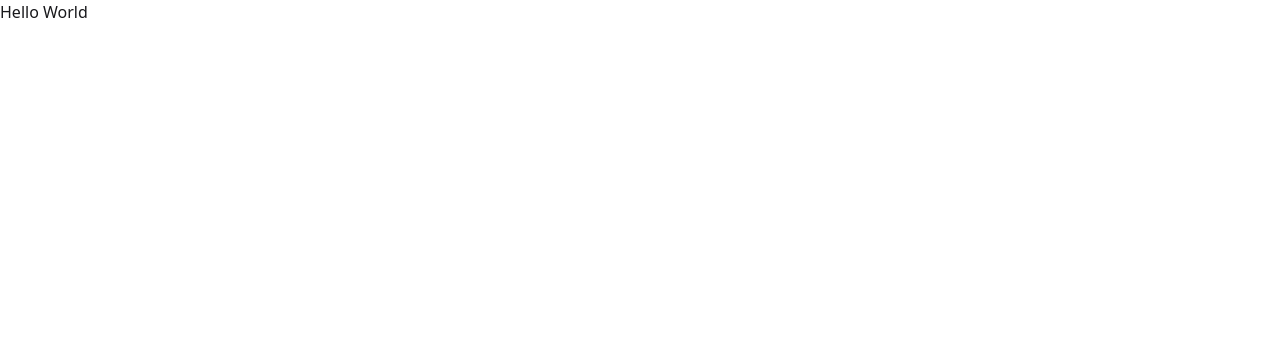
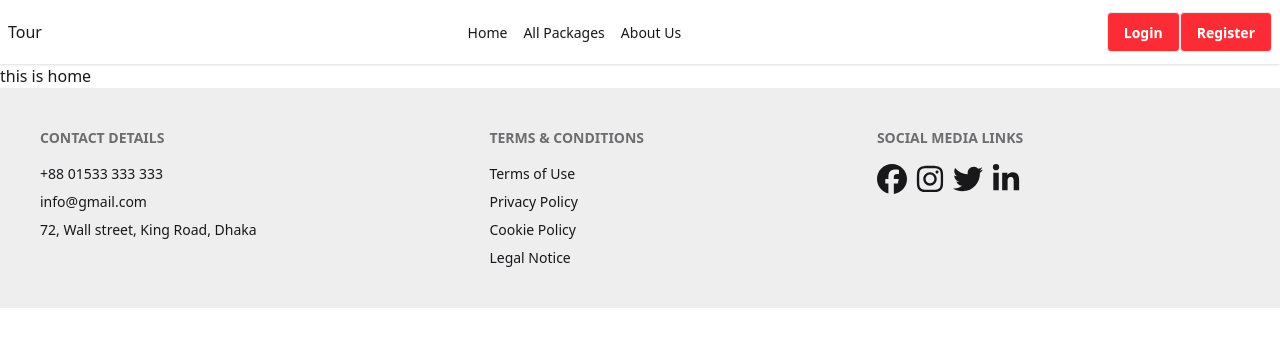
Before and after one commit to mehediakash01/Tour-Management-Client, a React (Vite) app: page / in a window 1280 px wide. Shown: the top 346 px of the page. Built offline with nearby package versions, Linux system fonts and the light colour scheme.

Commit message:
created navbar and footer

```diff
--- /dev/null
+++ b/src/Components/Footer/Footer.jsx
@@ -0,0 +1,37 @@
+import React from 'react';
+import { FaFacebook, FaInstagram, FaLinkedinIn, FaTwitter } from 'react-icons/fa6';
+
+const Footer = () => {
+    return (
+       <footer className="footer sm:footer-horizontal bg-base-300 text-base-content p-10">
+
+  <nav>
+    <h6 className="footer-title">contact Details</h6>
+      <a className="link link-hover">+88 01533 333 333</a>
+    <a className="link link-hover">info@gmail.com</a>
+    <a className="link link-hover">72, Wall street, King Road, Dhaka</a>
+  </nav>
+
+<nav>
+  <h6 className="footer-title">Terms & Conditions</h6>
+  <a className="link link-hover">Terms of Use</a>
+  <a className="link link-hover">Privacy Policy</a>
+  <a className="link link-hover">Cookie Policy</a>
+  <a className="link link-hover">Legal Notice</a>
+</nav>
+
+
+  <nav>
+    <h6 className="footer-title">Social Media Links</h6>
+    <div className='flex gap-2'>
+     <FaFacebook size={30}></FaFacebook>
+     <FaInstagram size={30}></FaInstagram>
+     <FaTwitter size={30}></FaTwitter>
+     <FaLinkedinIn size={30}></FaLinkedinIn>
+    </div>
+  </nav>
+</footer>
+    );
+};
+
+export default Footer;
--- /dev/null
+++ b/src/Components/Navbar/Navbar.jsx
@@ -0,0 +1,58 @@
+import React from "react";
+import { Link, NavLink } from "react-router";
+
+const Navbar = () => {
+  const links = (
+    <ul className="space-x-4">
+      <NavLink to="/">Home</NavLink>
+      <NavLink to="/all-packages">All Packages</NavLink>
+      <NavLink to="/About-Us">About Us</NavLink>
+    </ul>
+  );
+
+  return (
+    <div className="navbar flex justify-between bg-base-100 shadow-sm">
+      <div className="navbar-start w-fit">
+        <div className="dropdown">
+          <div tabIndex={0} role="button" className="btn btn-ghost lg:hidden">
+            <svg
+              xmlns="http://www.w3.org/2000/svg"
+              className="h-5 w-5"
+              fill="none"
+              viewBox="0 0 24 24"
+              stroke="currentColor"
+            >
+              <path
+                strokeLinecap="round"
+                strokeLinejoin="round"
+                strokeWidth="2"
+                d="M4 6h16M4 12h8m-8 6h16"
+              />
+            </svg>
+          </div>
+          <ul
+            tabIndex={0}
+            className="menu menu-sm dropdown-content bg-base-100 rounded-box z-1 mt-3 w-52 p-2 shadow"
+          >
+            {links}
+          </ul>
+        </div>
+        <p>Tour</p>
+      </div>
+      <div className="navbar-center hidden lg:flex">
+        <ul className="menu menu-horizontal px-1">{links}</ul>
+      </div>
+
+      <div className="flex justify-end ">
+        <Link to={"/login"}>
+          <button className="btn bg-red-500 text-white ">Login</button>
+        </Link>
+        <Link to={"/register"}>
+          <button className="btn  bg-red-500 text-white ">Register</button>
+        </Link>
+      </div>
+    </div>
+  );
+};
+
+export default Navbar;
--- /dev/null
+++ b/src/Components/Root/Root.jsx
@@ -0,0 +1,16 @@
+import React from 'react';
+import { Outlet } from 'react-router';
+import Footer from '../Footer/Footer';
+import Navbar from '../Navbar/Navbar';
+
+const Root = () => {
+    return (
+        <div>
+            <Navbar></Navbar>
+            <Outlet></Outlet>
+            <Footer></Footer>
+        </div>
+    );
+};
+
+export default Root;
--- a/src/Components/Router/router.jsx
+++ b/src/Components/Router/router.jsx
@@ -2,11 +2,18 @@
   createBrowserRouter,
 
 } from "react-router";
+import Root from "../Root/Root";
+import Home from "../../Pages/Home/Home";
 
 
 export const router = createBrowserRouter([
   {
     path: "/",
-    element: <div>Hello World</div>,
+    Component: Root,
+    children:[
+        {index:true,
+            Component:Home,
+        },
+    ]
   },
 ]);
--- /dev/null
+++ b/src/Pages/Home/Home.jsx
@@ -0,0 +1,11 @@
+import React from 'react';
+
+const Home = () => {
+    return (
+        <div>
+            <h1>this is home</h1>
+        </div>
+    );
+};
+
+export default Home;
```
